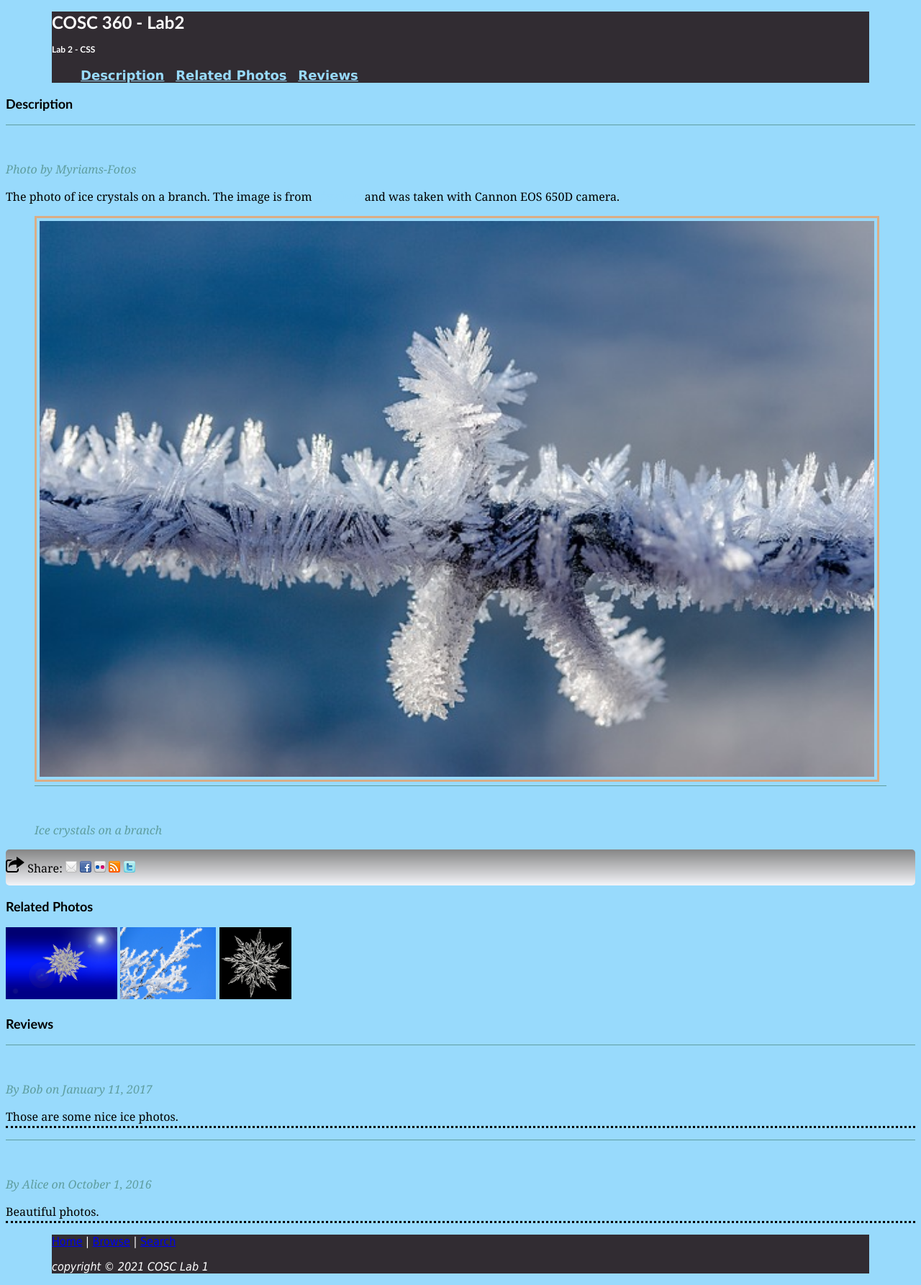
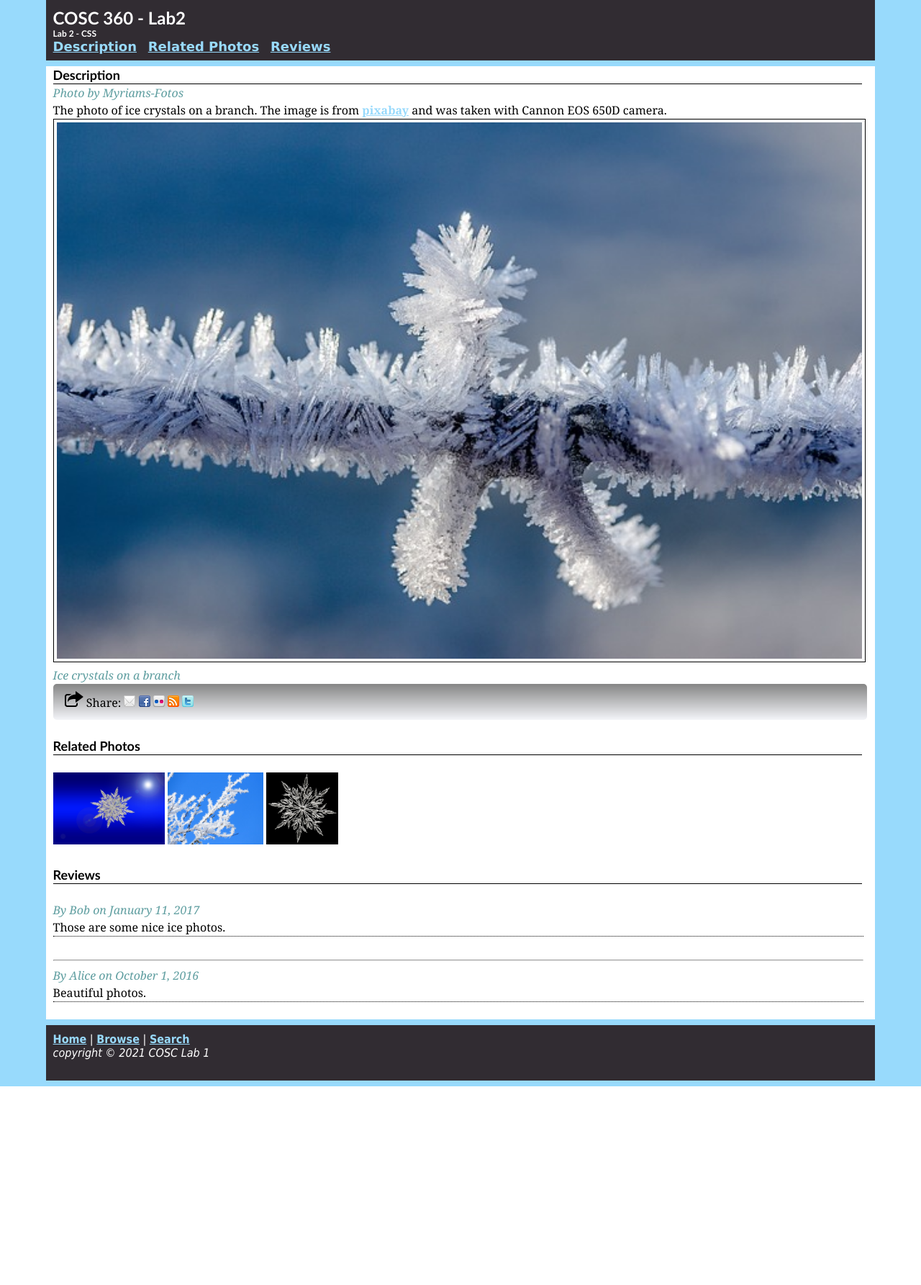
Before and after one commit to wrc9817/Cosc360-Labs, a PHP site: page /Lab2.html in a window 1280 px wide. Shown: the whole page at 72% size. After the commit the page ends 1509 px from the top, so only its background shows below. Run offline with PHP 8.4, Linux system fonts and the light colour scheme.

Commit message:
Finished Lab2

```diff
--- a/Lab2/Lab2.html
+++ b/Lab2/Lab2.html
@@ -3,12 +3,8 @@
 
 <head>
   <title>COSC 360 - Lab2</title>
+  <link rel="stylesheet" href="css/reset.css">
   <link rel="stylesheet" href="css/lab2.css">
-  <style>
-    #copyright {
-      font-style: italic;
-    }
-  </style>
 </head>
 
 <body>
@@ -25,6 +21,7 @@
       </nav>
     </div>
   </header>
+  <div id="container">
   <h3>
     Description
   </h3>
@@ -52,20 +49,24 @@
       </p>
     </div>
   </div>
+  <br>
   <div id="related_photos">
     <h3>
       Related Photos
     </h3>
+    <br>
     <div>
       <a href="#large_image"><img height="100" src="images/frost-490807_640.jpg" alt="related photos"></a>
       <a href="#large_image"><img height="100" src="images/hoarfrost-639980_640.jpg" alt="related photos"></a>
       <a href="#large_image"><img height="100" src="images/ice-crystal-64157_640.jpg" alt="related photos"></a>
     </div>
   </div>
+  <br>
   <div id="reviews">
     <h3>
       Reviews
     </h3>
+    <br>
     <div>
       <p class ="byline">
         By Bob on <time datetime="2017-01-11">January 11, 2017</time><br>
@@ -74,6 +75,8 @@
         Those are some nice ice photos.
       </p>
     </div>
+    <br>
+    <hr>
     <div>
       <p class = "byline">
         By Alice on <time datetime="2016-10-01">October 1, 2016</time><br>
@@ -83,13 +86,16 @@
       </p>
     </div>
   </div>
+  <br>
+</div>
   <footer>
-    <a href="#">Home</a> |
-    <a href="#">Browse</a> |
-    <a href="#">Search</a> <br>
+    <a class="link" href="#">Home</a> |
+    <a class="link" href="#">Browse</a> |
+    <a class="link" href="#">Search</a> <br>
     <p id="copyright">
       copyright &#169; 2021 COSC Lab 1
     </p>
+    <br>
   </footer>
 </body>
 
--- a/Lab2/css/lab2.css
+++ b/Lab2/css/lab2.css
@@ -3,30 +3,38 @@ footer {
   color: white;
   background-color: #daad86;
   margin: 0em 4em 0.5em 4em;
+  padding: 0.6em;
 }
 
-h1{
+h1 {
   font-family: Trebuchet MS;
   font-size: 1.5em;
+}
 
-}
-h2{
+h2 {
   font-family: Trebuchet MS;
   font-size: 0.75em;
 }
+
 h3 {
   font-family: Trebuchet MS;
   font-size: 1.125em;
+  border-bottom-style: solid;
+  border-bottom-width: 1px;
+  border-color: black;
+  margin-right: 1em;
 }
 
-nav{
+nav {
   font-family: Lucida Grande;
   font-size: 1.125em;
 }
-#nav ul{
+
+#nav ul {
   list-style: none;
 }
-#nav li{
+
+#nav li {
   display: inline;
   margin-right: 10px;
 }
@@ -39,63 +47,85 @@ footer {
 header {
   background-color: #312c32;
 }
+
 body {
   font-family: Georgia, Cambria, "Times New Roman", serif;
   font-size: 100%;
   background-color: #98dafc;
 }
+
+#container {
+  background-color: white;
+  margin: 0em 4em 0.5em 4em;
+  padding-left: 0.6em;
+  line-height: 1.5em;
+}
+
 a.link:link {
-  color:#98dafc;
+  color: #98dafc;
   font-weight: bold;
 }
+
 a.link:visited {
-  color:#daad86;
+  color: #daad86;
 }
+
 a.link:hover {
-  background-color: #FFFFCC;
+  background-color: #ffffcc;
 }
 
 #large_image {
-  border:solid #DAAD86;
+  width: 98%;
+  border: solid black;
+  border-width: 0.05em;
   padding: 0.25em;
-  width: 98%;
 }
 
-.socialmedia{
+.socialmedia {
   background-image: url(../images/gray-gradient.png);
+  padding-left: 1em;
   border-radius: 5px;
   height: 50px;
-  vertical-align:auto;
+  border: 3px darkgray;
+  margin-right:1%;
 }
 
 span.share {
   display: inline-block;
-  font-size: inherit*70%;
+  font-size: inherit * 70%;
 }
 
-span.icons{
+span.icons {
   display: inline-block;
   padding: 10px;
   padding-right: 0px;
   padding-left: 0px;
 }
-span.glyphicon{
+
+span.glyphicon {
   display: inline-block;
   padding: 10px;
   padding-right: 0px;
   padding-left: 0px;
 }
-.byline{
-  border-top-style: solid;
-  border-top-width: 1px;
-  padding-top:50px;
+
+.byline {
   margin-top: 0%;
   font-style: italic;
-  color:cadetblue;
+  color: cadetblue;
 }
 
 p.comment {
-  border-bottom-style:dotted;
-  border-top-width: 0.2px;
-  padding-bottom: 2px;
+  border-bottom-style: dotted;
+  border-bottom-width: 1px;
+  border-color: black;
+  margin-right: 1em;
 }
+
+hr{
+  margin-right: 1em;
+}
+
+p#copyright {
+  font-style: italic;
+}
--- a/Lab2/css/reset.css
+++ b/Lab2/css/reset.css
@@ -5,7 +5,3 @@ html, body, header, footer, hgroup, nav, article, section, figure, figcaption, h
   vertical-align: baseline;
   border: 0;
 }
-
-#copyright {
-  font-style: italic;
-}
```
Lines whose indentation alone changed are shown as unchanged.
